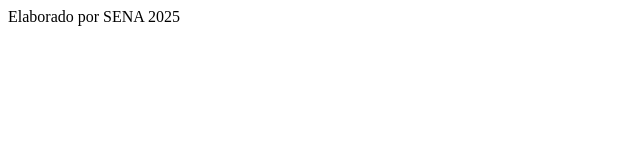
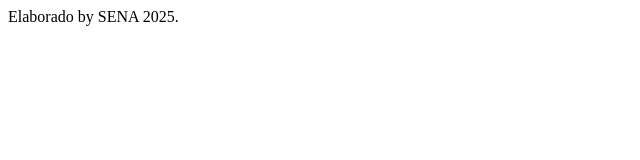
Before and after one commit to SergiocamachoSena/clase_manejo_git, a plain HTML site: page index.html in a window 1280 px wide. Shown: the full height of the page, 0-640 px from the left. Drawn offline with Linux system fonts and the light colour scheme.

Commit message:
cambiando el footer

```diff
--- a/index.html
+++ b/index.html
@@ -8,7 +8,7 @@
 </head>
 
 <body>
-  <footer>Elaborado por SENA 2025</footer>
+  <footer>Elaborado by SENA 2025.</footer>
 </body>
 
 </html>
```
